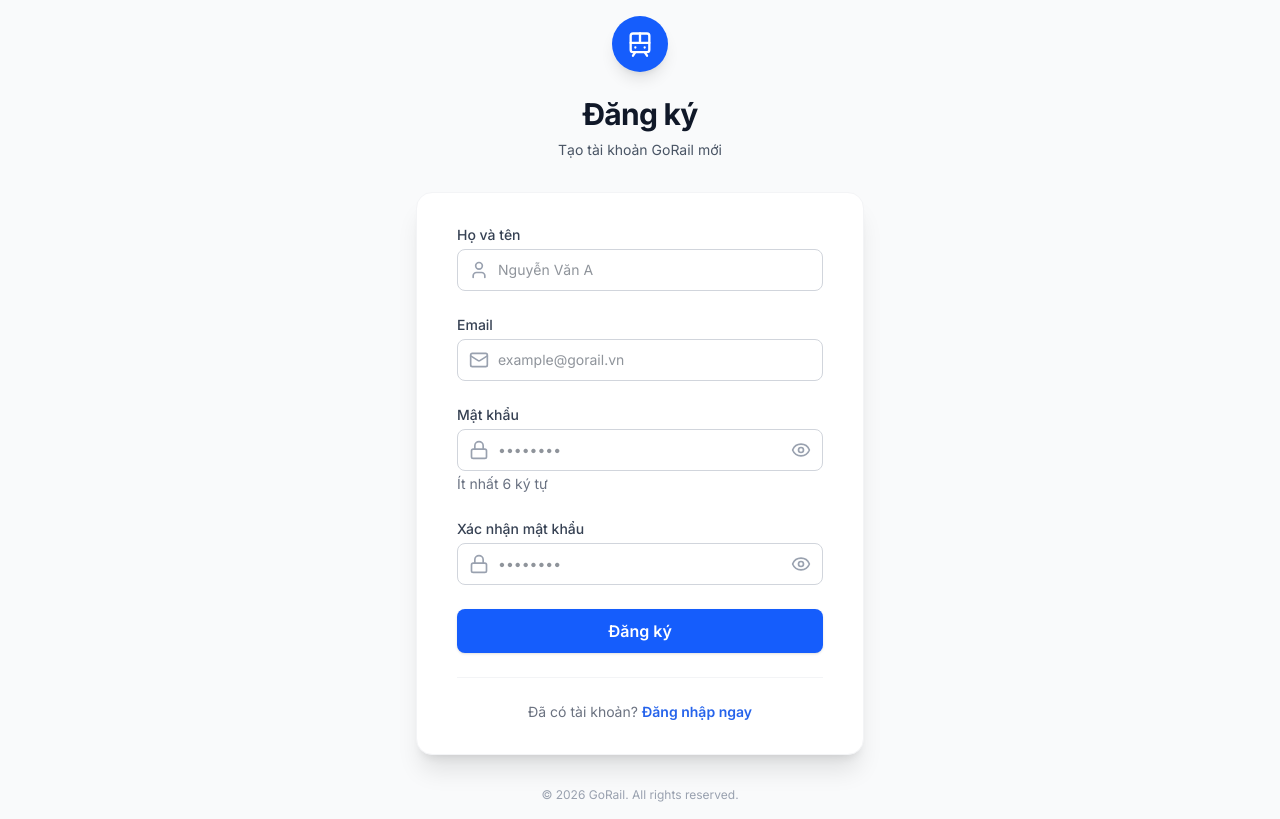
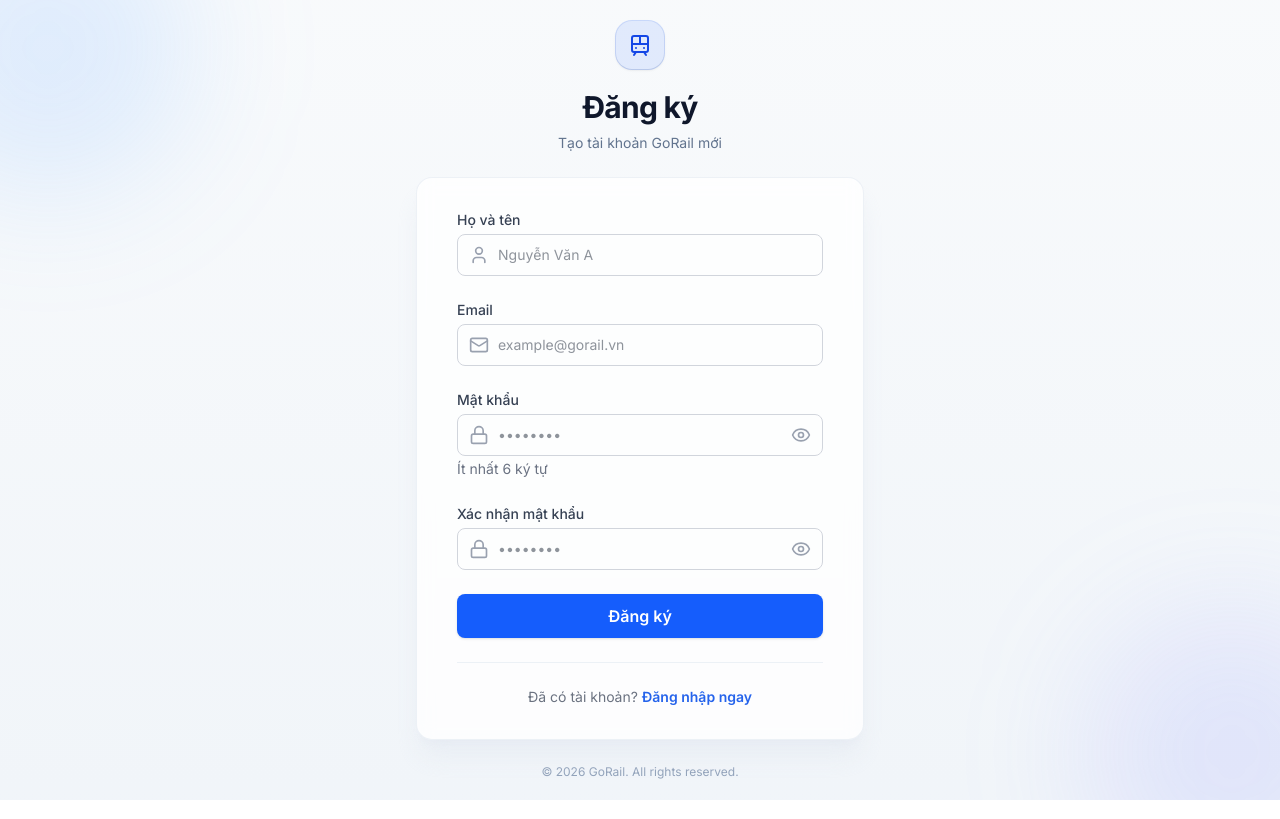
Before and after one commit to ThoMaxss/TrainWeb, a Next.js app in the folder TrainWebUI/: page /register in a window 1280 px wide. Built offline with nearby package versions, Linux system fonts and the light colour scheme; no server answers.

Commit message:
fix auth

```diff
--- a/TrainWebUI/src/components/auth/AuthLayout.tsx
+++ b/TrainWebUI/src/components/auth/AuthLayout.tsx
@@ -16,31 +16,45 @@ export default function AuthLayout({
   footer?: React.ReactNode
 }) {
   return (
-    <div className="min-h-screen bg-gray-50 flex flex-col items-center justify-center p-4 sm:px-6 lg:px-8">
-      <div className="w-full max-w-md space-y-8">
+    <div className="relative min-h-screen overflow-hidden bg-gradient-to-b from-slate-50 to-slate-100 flex flex-col items-center justify-center p-4 sm:px-6 lg:px-8">
+      {/* Soft background blobs */}
+      <div className="pointer-events-none absolute inset-0">
+        <div className="absolute -top-24 -left-24 h-72 w-72 rounded-full bg-blue-400/15 blur-3xl" />
+        <div className="absolute -bottom-24 -right-24 h-72 w-72 rounded-full bg-indigo-400/15 blur-3xl" />
+      </div>
+
+      <div className="relative w-full max-w-md">
         {/* Header Section */}
         <div className="flex flex-col items-center text-center">
-          <div className="inline-flex items-center justify-center w-14 h-14 rounded-full bg-blue-600 text-white shadow-lg mb-6">
-            <Train className="w-7 h-7" />
+          <div className="mb-5 inline-flex items-center justify-center h-12 w-12 rounded-2xl bg-blue-600/10 text-blue-700 ring-1 ring-blue-600/20 shadow-sm">
+            <Train className="h-6 w-6" />
           </div>
-          <H1 className="text-3xl font-bold tracking-tight text-gray-900">{title}</H1>
-          {subtitle && <Body className="mt-2 text-sm text-gray-600 max-w-sm">{subtitle}</Body>}
+
+          <H1 className="text-3xl font-bold tracking-tight text-slate-900">
+            {title}
+          </H1>
+
+          {subtitle && (
+            <Body className="mt-2 text-sm text-slate-500 max-w-sm">
+              {subtitle}
+            </Body>
+          )}
         </div>
 
         {/* Card Section */}
-        <div className="bg-white py-8 px-4 shadow-xl rounded-2xl sm:px-10 border border-gray-100">
+        <div className="mt-6 rounded-2xl border border-slate-200/60 bg-white/80 backdrop-blur px-4 py-8 shadow-xl shadow-slate-200/60 sm:px-10">
           {children}
 
           {footer && (
-            <div className="mt-6 pt-6 border-t border-gray-100 text-center">
+            <div className="mt-6 pt-6 border-t border-slate-200/60 text-center">
               {footer}
             </div>
           )}
         </div>
 
         {/* Footer Brand */}
-        <div className="text-center">
-          <p className="text-xs text-gray-400">
+        <div className="mt-6 text-center">
+          <p className="text-xs text-slate-400">
             &copy; {new Date().getFullYear()} GoRail. All rights reserved.
           </p>
         </div>
```
